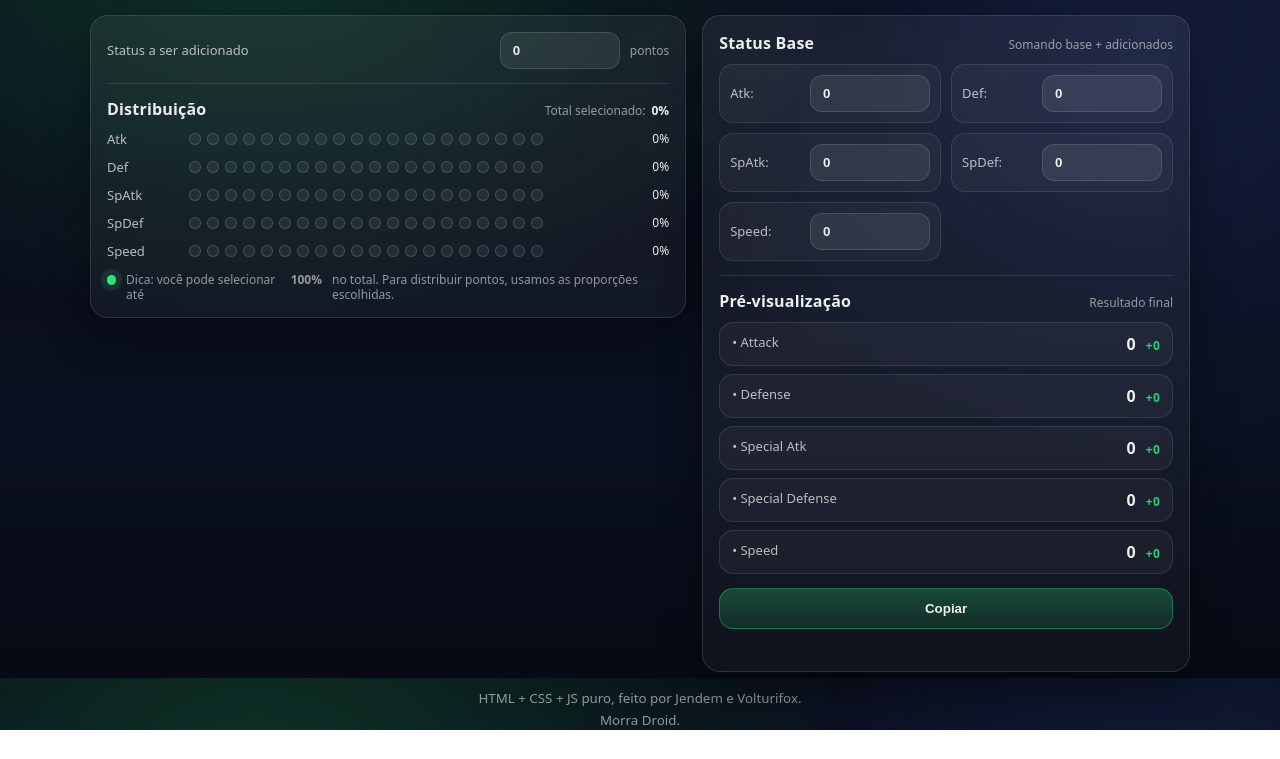
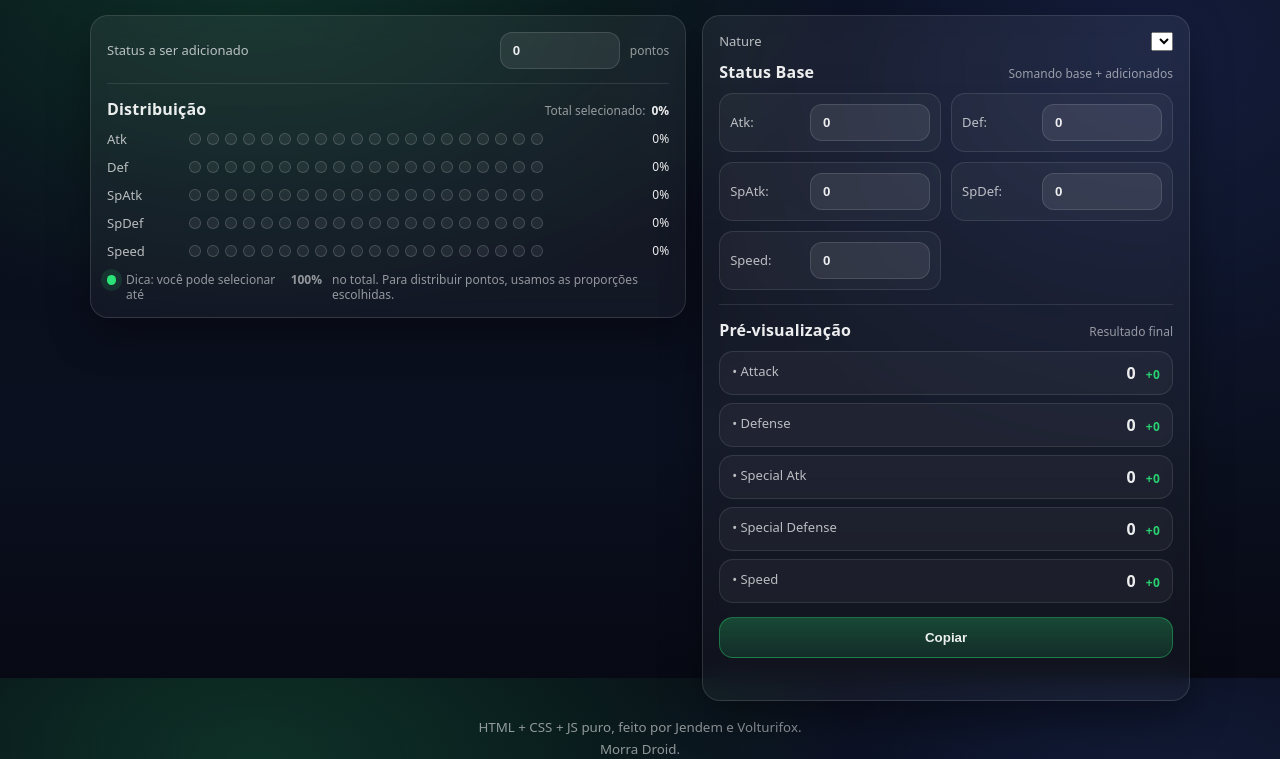
Before and after one commit to Tiago-JCL/nunki, a plain HTML site: page index.html in a window 1280 px wide. Shown: the part 122-881 px from the top of the page. Before the commit the page ends 852 px from the top, so only its background shows below. Drawn offline with Linux system fonts and the light colour scheme.

Commit message:
Add nature selection dropdown to card section
Added a dropdown for selecting nature in the card section.

```diff
--- a/index.html
+++ b/index.html
@@ -46,6 +46,13 @@
       </section>
 
       <section class="card">
+        <div class="row" style="margin-bottom: 10px;">
+          <label class="label" for="nature">Nature</label>
+          <div class="inputWrap">
+            <select id="nature"></select>
+          </div>
+        </div>
+
         <div class="sectionTitle">
           <h2>Status Base</h2>
           <div class="meta">
```
